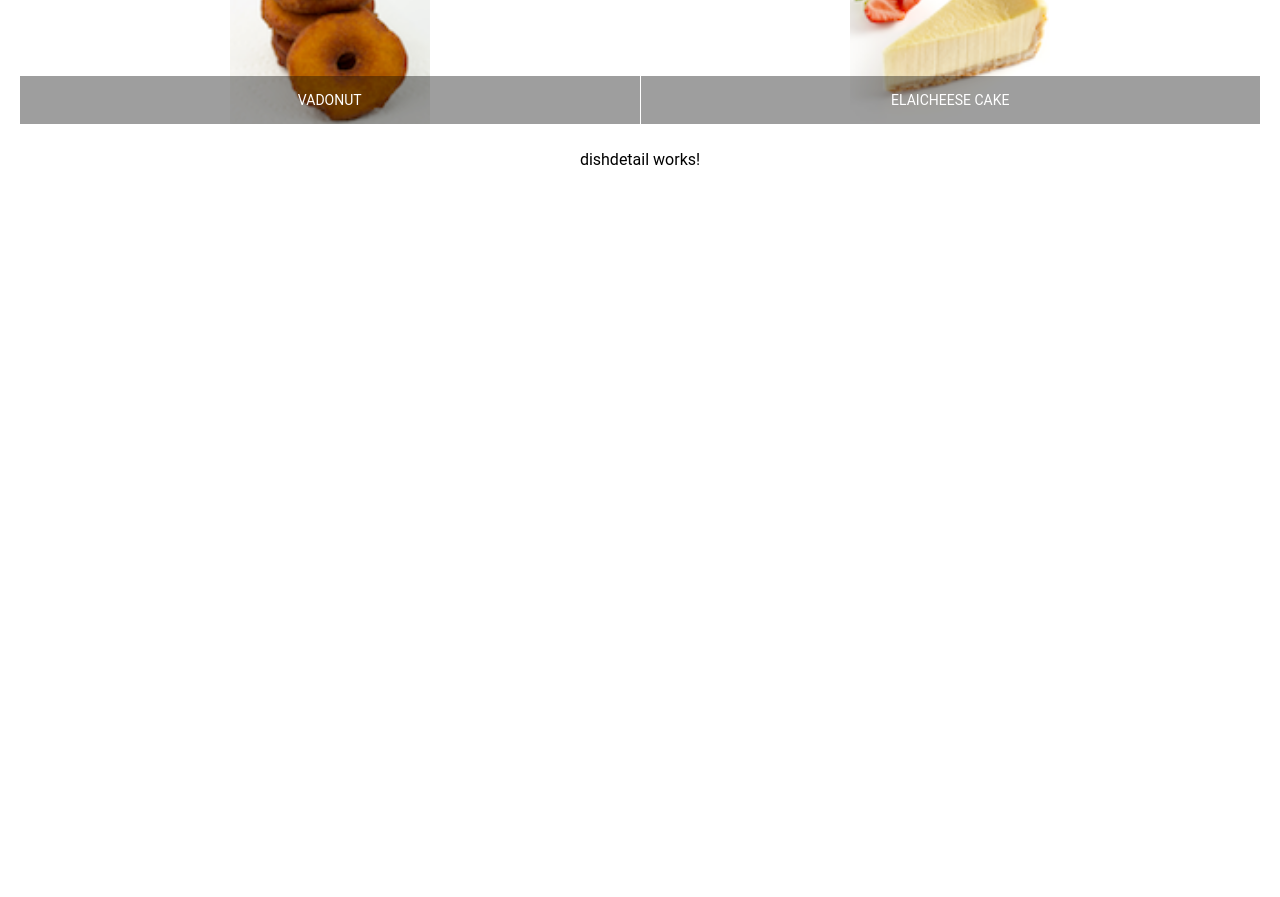
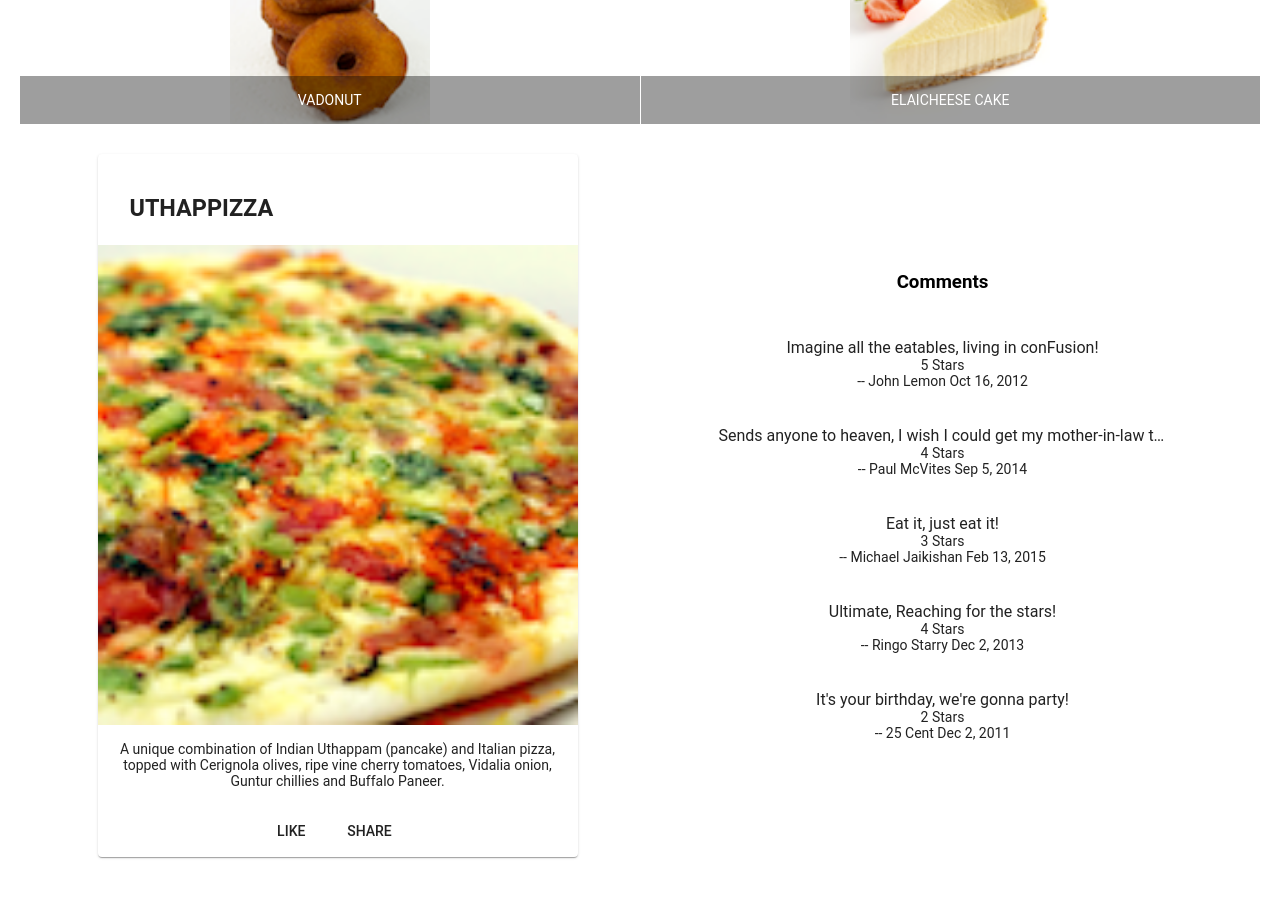
Before and after one commit to contactavishek/MEAN-Stack-practice, an Angular app in the folder angular/confusion/: page / in a window 1280 px wide. Shown: the part 440-1337 px from the top of the page. Before the commit the page ends 800 px from the top, so only its background shows below. Built offline with nearby package versions, Linux system fonts and the light colour scheme.

Commit message:
Task 2 & 3 complete

```diff
--- a/angular/confusion/src/app/dishsetail/dishsetail.component.html
+++ b/angular/confusion/src/app/dishsetail/dishsetail.component.html
@@ -6,12 +6,39 @@
     fxLayoutGap="10px"
     fxLayoutGap.xs="0">
 
-  <div fxFlex="40">
-    <p>Display the details of the Dish here</p>
-  </div>
-
-  <div fxFlex="40">
-    <p>Display the list of comments here</p>
-  </div>
-
+    <div fxFlex="40">
+            <div fxFlex *ngIf="dish">
+                <mat-card>
+                    <mat-card-header>
+                      <mat-card-title>
+                        <h3> {{dish.name | uppercase}}</h3>
+                      </mat-card-title>
+                    </mat-card-header>
+                    <img mat-card-image src={{dish.image}} alt={{dish.name}}>
+                    <mat-card-content>
+                      <p> {{dish.description}} </p>
+                    </mat-card-content>
+                    <mat-card-actions>
+                      <button mat-button>LIKE</button>
+                      <button mat-button>SHARE</button>
+                    </mat-card-actions>
+                  </mat-card>
+            </div>
+    </div>
+          <div fxFlex="40" *ngIf="dish">
+              <h3>Comments</h3>
+              <mat-list>
+                  <mat-list-item *ngFor="let comment of dish.comments">
+                    <p matLine>
+                      <span>{{comment.comment}}</span>
+                    </p>
+                    <p matLine>
+                      <span>{{comment.rating}} Stars</span>
+                    </p>
+                    <p matLine>
+                      <span>-- {{comment.author}} {{ comment.date | date }}</span>
+                    </p>
+                  </mat-list-item>
+              </mat-list>
+          </div>
 </div>
--- a/angular/confusion/src/app/dishsetail/dishsetail.component.ts
+++ b/angular/confusion/src/app/dishsetail/dishsetail.component.ts
@@ -1,13 +1,59 @@
-import { Component, OnInit } from '@angular/core';
+import { Component, OnInit, ViewEncapsulation } from '@angular/core';
+
+const DISH = {
+  name: 'Uthappizza',
+  image: '/assets/images/uthappizza.png',
+  category: 'mains',
+  label: 'Hot',
+  price: '4.99',
+  // tslint:disable-next-line:max-line-length
+  description: 'A unique combination of Indian Uthappam (pancake) and Italian pizza, topped with Cerignola olives, ripe vine cherry tomatoes, Vidalia onion, Guntur chillies and Buffalo Paneer.',
+  comments: [
+       {
+           rating: 5,
+           comment: 'Imagine all the eatables, living in conFusion!',
+           author: 'John Lemon',
+           date: '2012-10-16T17:57:28.556094Z'
+       },
+       {
+           rating: 4,
+           comment: 'Sends anyone to heaven, I wish I could get my mother-in-law to eat it!',
+           author: 'Paul McVites',
+           date: '2014-09-05T17:57:28.556094Z'
+       },
+       {
+           rating: 3,
+           comment: 'Eat it, just eat it!',
+           author: 'Michael Jaikishan',
+           date: '2015-02-13T17:57:28.556094Z'
+       },
+       {
+           rating: 4,
+           comment: 'Ultimate, Reaching for the stars!',
+           author: 'Ringo Starry',
+           date: '2013-12-02T17:57:28.556094Z'
+       },
+       {
+           rating: 2,
+           comment: 'It\'s your birthday, we\'re gonna party!',
+           author: '25 Cent',
+           date: '2011-12-02T17:57:28.556094Z'
+       }
+      ]
+    };
+
 
 @Component({
   selector: 'app-dishsetail',
   templateUrl: './dishsetail.component.html',
-  styleUrls: ['./dishsetail.component.css']
+  styleUrls: ['./dishsetail.component.css'],
+  encapsulation: ViewEncapsulation.None
 })
 export class DishsetailComponent implements OnInit {
 
+
   constructor() { }
+  dish = DISH;
 
   ngOnInit() {
   }
--- a/angular/confusion/src/app/menu/menu.component.html
+++ b/angular/confusion/src/app/menu/menu.component.html
@@ -20,9 +20,5 @@
           </mat-grid-list>
      </div>
 
-     <div fxFlex *ngIf="selectedDish">
-      <p>
-        dishdetail works!
-      </p>
-    </div>
+     <app-dishsetail></app-dishsetail>
 </div>
```
